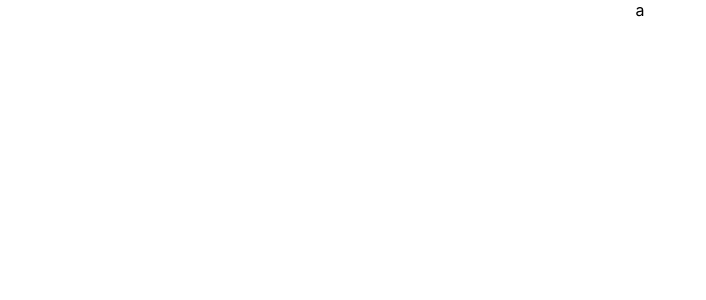
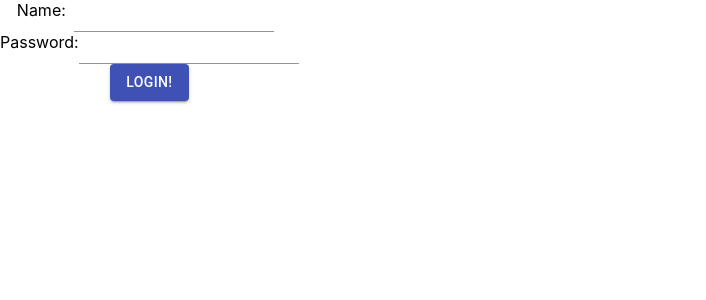
Before and after one commit to ozaki25/apollo, a React (Create React App) app: page / in a window 1280 px wide. Shown: the top 300 px of the page, without its empty margins (0-706 px from the left). Built offline with nearby package versions, Linux system fonts and the light colour scheme.

Commit message:
create Login Page

```diff
--- a/package.json
+++ b/package.json
@@ -3,6 +3,8 @@
   "version": "0.1.0",
   "private": true,
   "dependencies": {
+    "@material-ui/core": "^4.5.1",
+    "@material-ui/icons": "^4.5.1",
     "react": "^16.10.2",
     "react-dom": "^16.10.2",
     "react-scripts": "3.2.0"
--- a/src/App.js
+++ b/src/App.js
@@ -1,12 +1,11 @@
 import React from 'react';
-import logo from './logo.svg';
-import Top from './components/Top';
+import Login from './components/Login'
 import './App.css';
 
 function App() {
   return (
     <div className="App">
-      <Top />
+      <Login />
     </div>
   );
 }
--- /dev/null
+++ b/src/components/Login.js
@@ -0,0 +1,37 @@
+import React from 'react';
+import TextField from '@material-ui/core/TextField'
+import Button from '@material-ui/core/Button'
+import { makeStyles } from '@material-ui/core/styles';
+
+const useStyles = makeStyles(theme => ({
+    container: {
+        display:'flex',
+        flexWrap: 'wrap',
+        align: 'center'
+    },
+    textField: {
+        marginLeft: theme.spacing(1),
+        marginRight: theme.spacing(1),
+        width:200,
+    }
+}))
+
+function Login (){
+    const classes = useStyles();
+
+    return (
+        <form className={classes.container} noValidate autoComplete="off">
+            <div>
+                Name:<TextField
+                    className={classes.textField}
+                /><br />
+                Password:<TextField
+                    type="password"
+                /><br />
+                <Button variant="contained" color='primary'>LOGIN!</Button>
+            </div>
+        </form>
+    )
+}
+
+export default Login
--- a/src/components/Top.js
+++ /dev/null
@@ -1,9 +0,0 @@
-import React from 'react';
-
-function Top (){
-    return (
-    <div>a</div>
-    )
-}
-
-export default Top
```
Also changed, not shown: 1 other file (tests, documents, lock files or other folders).
